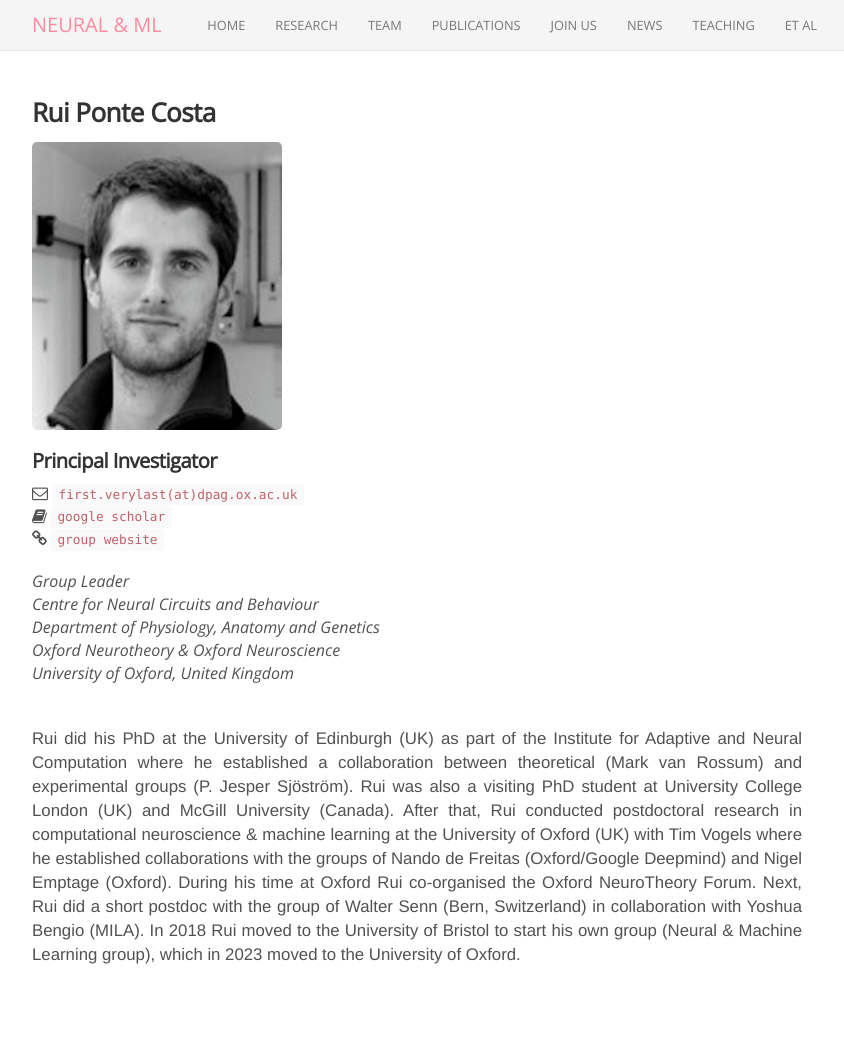
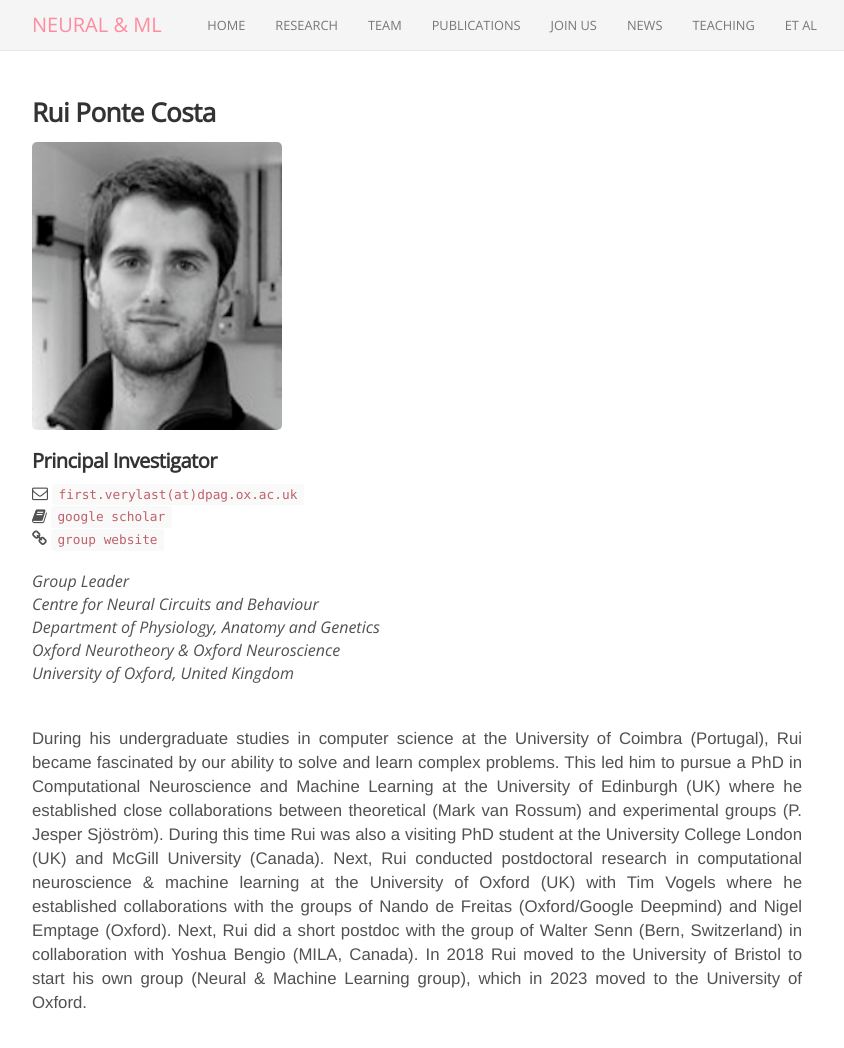
Before and after one commit to neuralml/neuralml.github.io, a Jekyll site: the page built from _people/ruipontecosta.md, in a window 1280 px wide and 1058 px high. Shown: the top 1048 px of the window, without its empty margins (223-1067 px from the left). Built offline with Jekyll 4.4.1, drawn with Linux system fonts in a browser that asks for light colours; nearby versions of some CDN libraries.

Commit message:
updated Rui

```diff
--- a/_people/ruipontecosta.md
+++ b/_people/ruipontecosta.md
@@ -34,5 +34,5 @@ _University of Oxford, United Kingdom_
 <br><br>
 
 <header class="masthead text-justify" style="font-size:120%">
-	Rui did his PhD at the University of Edinburgh (UK) as part of the Institute for Adaptive and Neural Computation where he established a collaboration between theoretical (Mark van Rossum) and experimental groups (P. Jesper Sjöström). Rui was also a visiting PhD student at University College London (UK) and McGill University (Canada). After that, Rui conducted postdoctoral research in computational neuroscience & machine learning at the University of Oxford (UK) with Tim Vogels where he established collaborations with the groups of Nando de Freitas (Oxford/Google Deepmind) and Nigel Emptage (Oxford). During his time at Oxford Rui co-organised the Oxford NeuroTheory Forum. Next, Rui did a short postdoc with the group of Walter Senn (Bern, Switzerland) in collaboration with Yoshua Bengio (MILA). In 2018 Rui moved to the University of Bristol to start his own group (Neural & Machine Learning group), which in 2023 moved to the University of Oxford.
+During his undergraduate studies in computer science at the University of Coimbra (Portugal), Rui became fascinated by our ability to solve and learn complex problems. This led him to pursue a PhD in Computational Neuroscience and Machine Learning at the University of Edinburgh (UK) where he established close collaborations between theoretical (Mark van Rossum) and experimental groups (P. Jesper Sjöström). During this time Rui was also a visiting PhD student at the University College London (UK) and McGill University (Canada). Next, Rui conducted postdoctoral research in computational neuroscience & machine learning at the University of Oxford (UK) with Tim Vogels where he established collaborations with the groups of Nando de Freitas (Oxford/Google Deepmind) and Nigel Emptage (Oxford). Next, Rui did a short postdoc with the group of Walter Senn (Bern, Switzerland) in collaboration with Yoshua Bengio (MILA, Canada). In 2018 Rui moved to the University of Bristol to start his own group (Neural & Machine Learning group), which in 2023 moved to the University of Oxford.
 </header><br>
```
Also changed, not shown: 1 other file.
